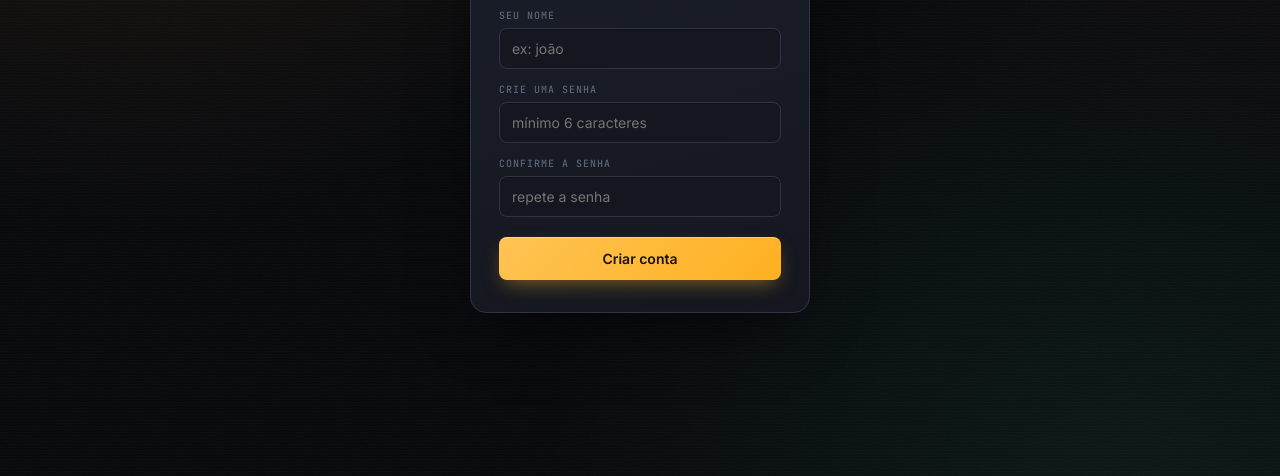
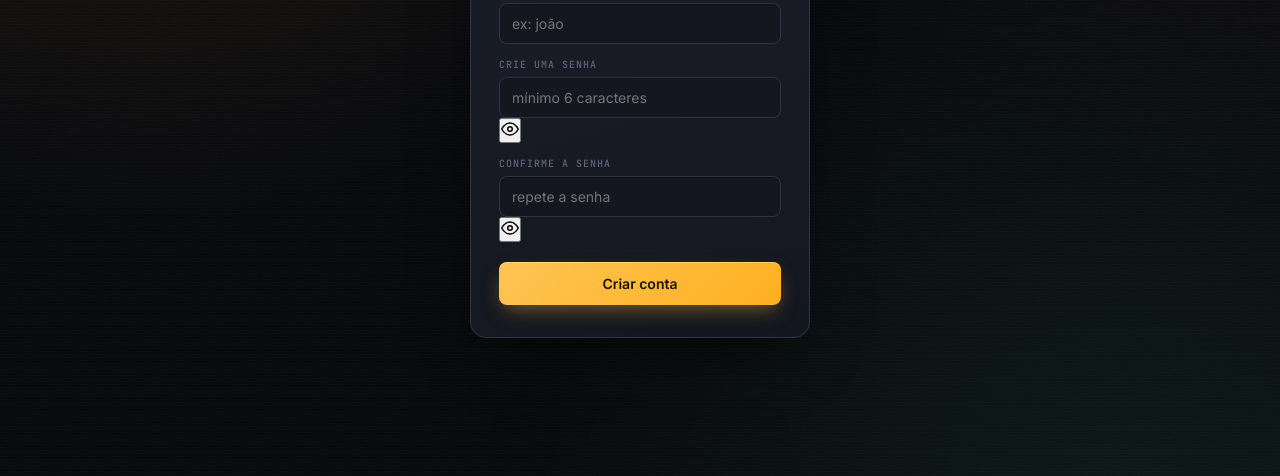
Before and after one commit to wtfditoh/Sinal, a plain HTML site: page cadastro.html in a window 1280 px wide. Shown: the part 324-800 px from the top of the page. Drawn offline with Linux system fonts and the light colour scheme.

Commit message:
Add password toggle functionality to cadastro.html

```diff
--- a/cadastro.html
+++ b/cadastro.html
@@ -23,11 +23,17 @@
       </div>
       <div class="field">
         <label for="senha">Crie uma senha</label>
-        <input type="password" id="senha" required placeholder="mínimo 6 caracteres" minlength="6">
+        <div class="campo-senha">
+          <input type="password" id="senha" required placeholder="mínimo 6 caracteres" minlength="6">
+          <button type="button" class="toggle-senha" data-alvo="senha" aria-label="Mostrar senha"></button>
+        </div>
       </div>
       <div class="field">
         <label for="senhaConfirma">Confirme a senha</label>
-        <input type="password" id="senhaConfirma" required placeholder="repete a senha">
+        <div class="campo-senha">
+          <input type="password" id="senhaConfirma" required placeholder="repete a senha">
+          <button type="button" class="toggle-senha" data-alvo="senhaConfirma" aria-label="Mostrar senha"></button>
+        </div>
       </div>
       <button type="submit" class="login-btn" id="cadastroBtn">Criar conta</button>
       <div class="login-error" id="cadastroError">Não foi possível criar a conta.</div>
@@ -43,5 +49,9 @@
 </div>
 
 <script type="module" src="cadastro.js"></script>
+<script type="module">
+  import { iniciarToggleSenha } from "./toggle-senha.js";
+  iniciarToggleSenha();
+</script>
 </body>
 </html>
```
